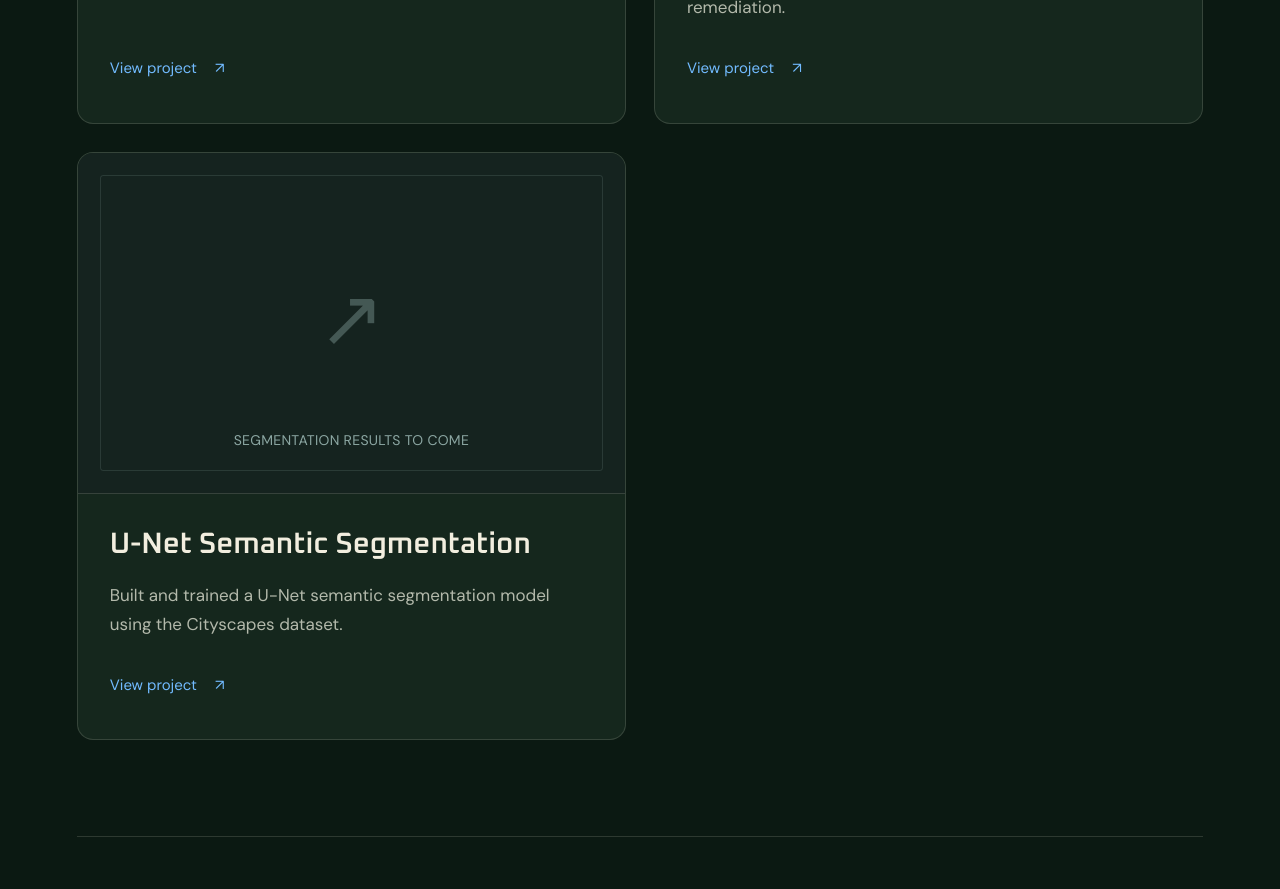
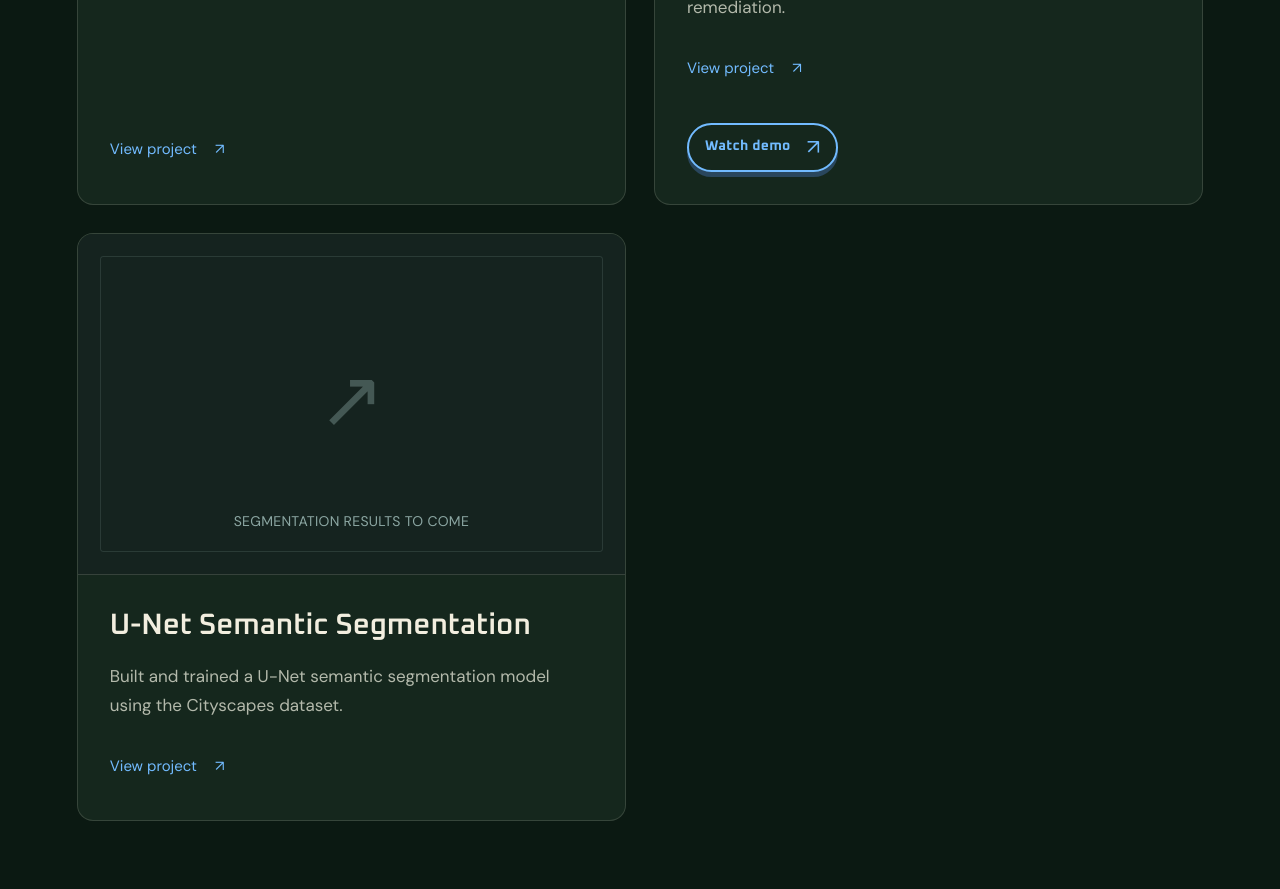
Before and after one commit to ayansiddiqui25/ayan-portfolio, a Next.js app: page / in a window 1280 px wide. Shown: the part 6640-7529 px from the top of the page. Built offline with nearby package versions, Linux system fonts and the light colour scheme.

Commit message:
Add SentinelAI demo pill to project card and case study

```diff
--- a/app/components/PenaltyPortfolio.tsx
+++ b/app/components/PenaltyPortfolio.tsx
@@ -93,6 +93,7 @@ export function PenaltyPortfolio() {
               <article className="project-summary" id={`project-${project.id}`} key={project.id}>
                 {project.gallery ? <a className="project-summary__image" href={`/projects/${project.id}`} aria-label={`View ${project.name}`}><img src={project.gallery[0].src} alt={project.gallery[0].alt} width={project.gallery[0].width} height={project.gallery[0].height} loading="lazy" /></a> : <a href={`/projects/${project.id}`} aria-label={`View ${project.name}`}><ImagePlaceholder label={project.image} /></a>}
                 <a href={`/projects/${project.id}`} className="project-summary__body"><h4>{project.name}</h4><p>{project.description}</p><span className="text-link">View project <span aria-hidden="true">↗</span></span></a>
+                {project.id === "sentinel-ai" && <div className="project-summary__actions"><ActionLink href={project.link} variant="secondary" compact className="action--pill" aria-label="Watch SentinelAI demo on YouTube">Watch demo</ActionLink></div>}
               </article>
             ))}</div>
           </section>
--- a/app/design-system.css
+++ b/app/design-system.css
@@ -71,6 +71,7 @@
 .action--primary { --action-bg: var(--accent); --action-ink: var(--night); --action-border: var(--accent); --action-edge: var(--accent-edge); }
 .action--compact { min-height: 44px; padding: var(--space-3) var(--space-4); font-size: 14px; gap: var(--space-4); }
 .action__icon { font: 400 21px/1 var(--font-body); flex-shrink: 0; }
+.action--pill { border-radius: var(--radius-pill); }
 @media (hover: hover) {
   .action:hover { transform: translateY(-2px); box-shadow: 0 7px 0 var(--action-edge); background: var(--surface-raised); }
   .action--primary:hover { background: var(--accent-hover); }
--- a/app/globals.css
+++ b/app/globals.css
@@ -370,6 +370,7 @@ body { font-size: 17px; line-height: 1.65; }
 .project-summary h4 { font: 600 clamp(24px, 2.3vw, 32px)/1.3 var(--font-display); margin: 0 0 16px; overflow-wrap: anywhere; }
 .project-summary p { color: var(--muted); margin: 0 0 24px; line-height: 1.7; }
 .project-summary .text-link { margin-top: auto; color: var(--arcade-blue); }
+.project-summary__actions { padding: 0 clamp(24px, 3vw, 32px) 32px; }
 .case-study { padding-bottom: 80px; }
 .case-nav { display: flex; flex-wrap: wrap; gap: 20px; justify-content: space-between; align-items: center; padding: 24px 0; border-bottom: 1px solid var(--line); }
 .case-nav a { padding: 10px 0; }
--- a/app/projects/[slug]/page.tsx
+++ b/app/projects/[slug]/page.tsx
@@ -31,7 +31,7 @@ export default async function ProjectPage({ params }: Props) {
     <nav className="case-nav" aria-label="Project navigation"><a href="/">Ayan Siddiqui</a><ProjectBackLink slug={slug}>← All projects</ProjectBackLink></nav>
     <header className="case-header"><p className="eyebrow">{project.type}</p><h1>{project.name}</h1><p>{project.description}</p>
       <ul className="tags">{project.tech.map(item => <li key={item}>{item}</li>)}</ul>
-      {project.link && <ActionLink href={project.link}>{project.linkLabel}</ActionLink>}
+      {project.link && <ActionLink href={project.link} variant={slug === "sentinel-ai" ? "secondary" : "primary"} compact={slug === "sentinel-ai"} className={slug === "sentinel-ai" ? "action--pill" : undefined}>{project.linkLabel}</ActionLink>}
     </header>
     <div className="case-layout">
       <nav className="case-index" aria-label="Case study sections">{["Problem", "Solution", "My role", "Outcome"].map(label => <a key={label} href={`#${label.toLowerCase().replace(" ", "-")}`}>{label}</a>)}</nav>
```
Also changed, not shown: 2 other files (tests, documents, lock files or other folders).
